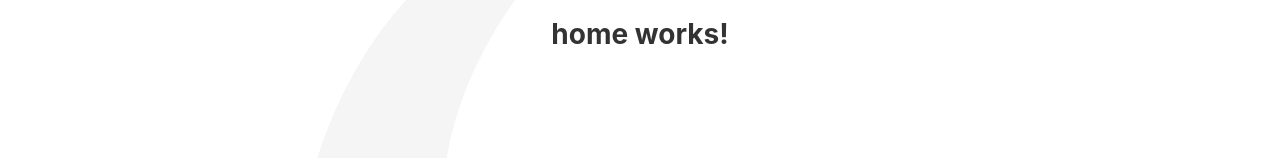
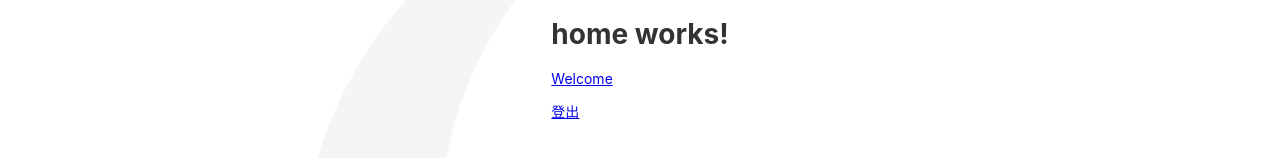
Before and after one commit to Emily0330/cup, an Angular app: page /home in a window 1280 px wide. Shown: the part 190-348 px from the top of the page. Built offline with nearby package versions, Linux system fonts and the light colour scheme.

Commit message:
token/barcode

```diff
--- a/src/app/app.component.ts
+++ b/src/app/app.component.ts
@@ -7,4 +7,5 @@ import { Component } from '@angular/core';
 })
 export class AppComponent {
   title = 'cup';
+
 }
--- a/src/app/home/home.component.html
+++ b/src/app/home/home.component.html
@@ -1 +1,7 @@
 <h1>home works!</h1>
+<!-- Toolbar -->
+<div class="toolbar" role="banner">
+  <a routerLink="/welcome">Welcome</a>
+      <div class="spacer"></div>
+      <a routerLink="/welcome">
+        <p>登出</p>
```
